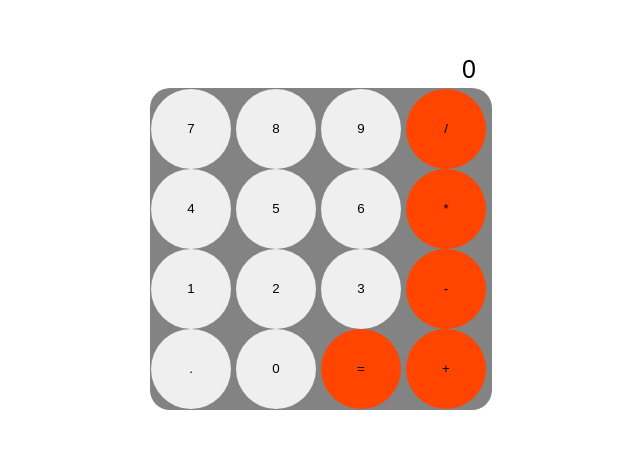
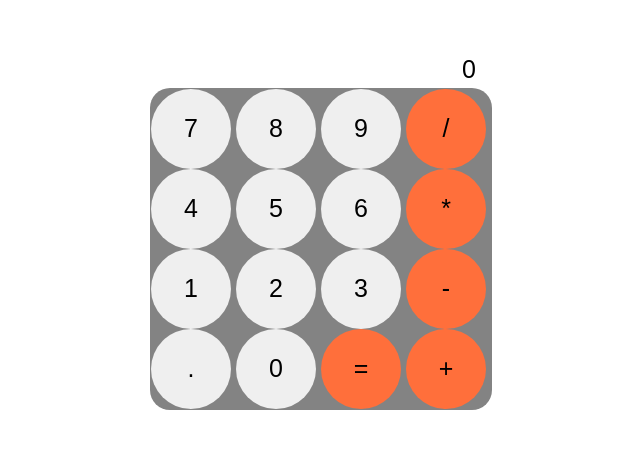
Before and after one commit to Tcastano/ProyectoEntornos, a plain HTML site: page index.html in a window 1280 px wide. Shown: the part 171-620 px from the top of the page, without its empty margins (319-959 px from the left). Drawn offline with Linux system fonts and the light colour scheme.

Commit message:
Merge branch 'main' of https://github.com/Tcastano/ProyectoEntornos

```diff
--- a/css.css
+++ b/css.css
@@ -24,12 +24,13 @@ button{
     width: 80px;
     height: 80px;
     border-radius: 62px;
+    font-size: 25px;
 }
 button:hover{
     filter: brightness(90%);
 }
 .operaciones{
-    background-color: orangered;
+    background-color: rgb(255, 111, 59);
 }
 input{
     margin-left: 130px;
```
